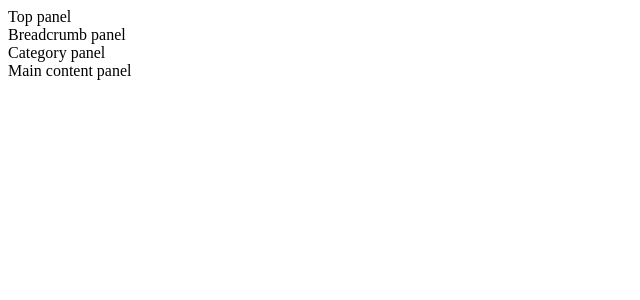
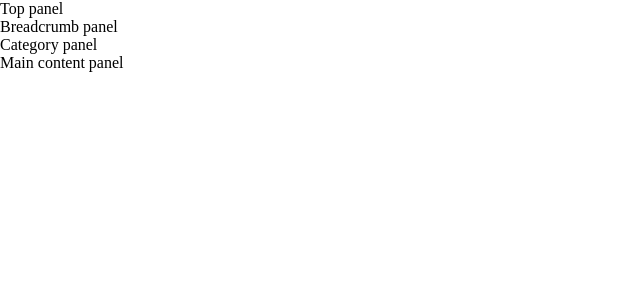
Before and after one commit to laxa88/app-test-panda, a React app: page / in a window 1280 px wide. Shown: the top 300 px of the page, without its empty margins (0-640 px from the left). Built offline with nearby package versions, Linux system fonts and the light colour scheme.

Commit message:
Update entry index.js with global CSS

```diff
--- /dev/null
+++ b/src/index.css
@@ -0,0 +1,3 @@
+body {
+  margin: 0;
+}
--- a/src/index.jsx
+++ b/src/index.jsx
@@ -3,5 +3,6 @@ import ReactDOM from 'react-dom';
 
 import App from './app';
 import './icons';
+import './index.css';
 
 ReactDOM.render(<App />, document.getElementById('app'));
```
